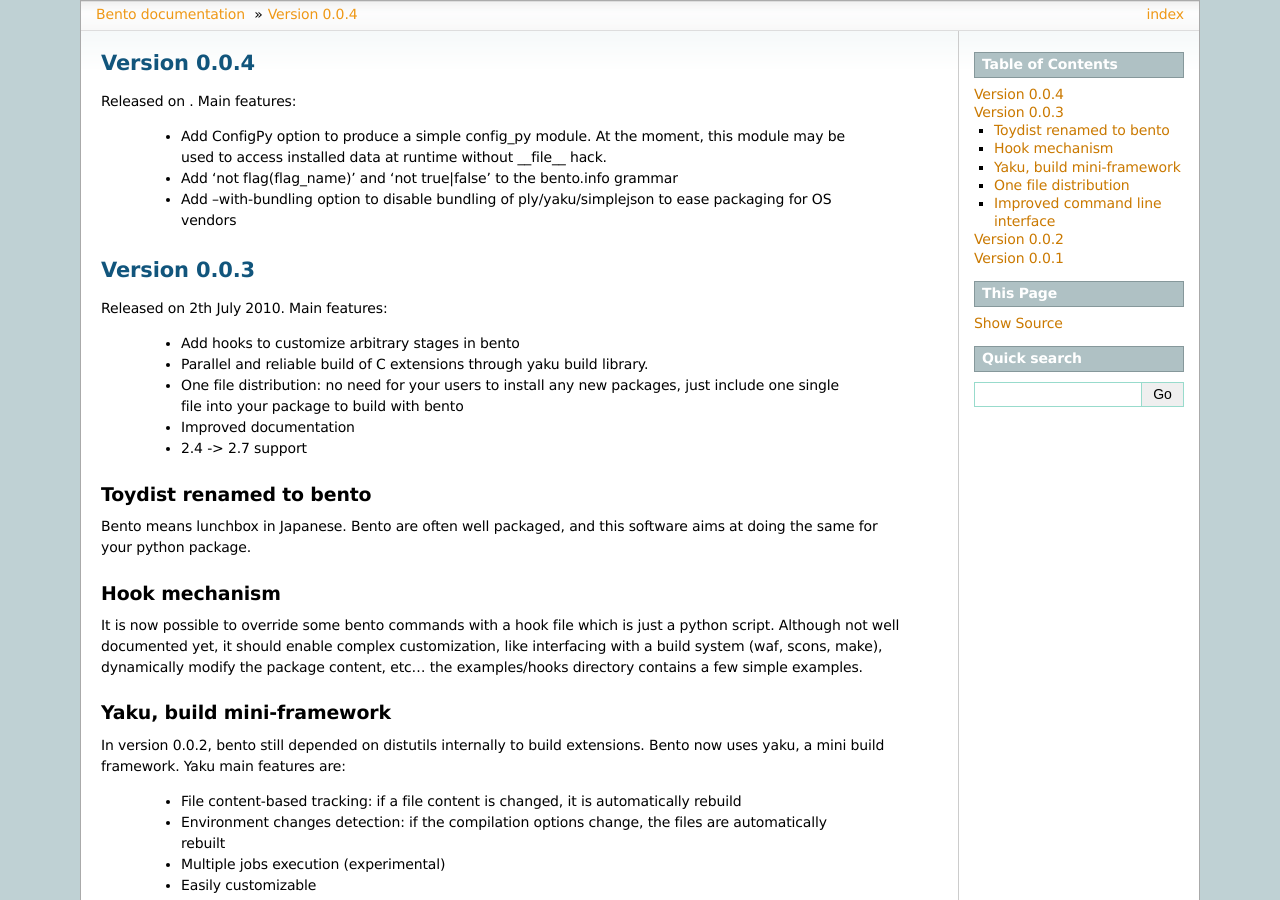
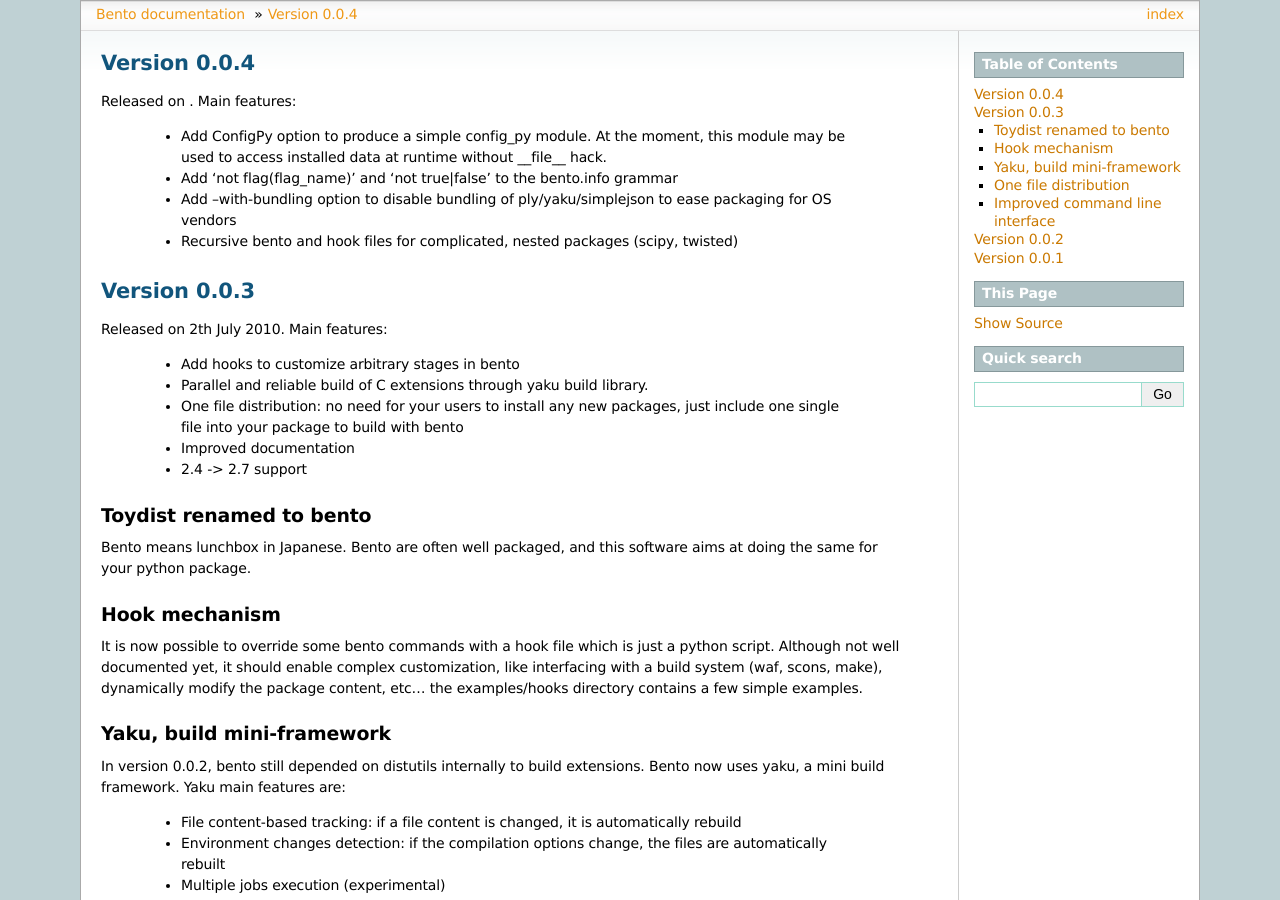
Before and after one commit to cournape/Bento, a Sphinx documentation site: the page built from doc/source/version.rst, in a window 1280 px wide and 900 px high. Built offline with Sphinx 7.4.7, drawn with Linux system fonts in a browser that asks for light colours; the version number could not be read and is left out.

Commit message:
DOC: update version file.

```diff
--- a/doc/source/TODO.rst
+++ b/doc/source/TODO.rst
@@ -31,7 +31,6 @@
 
 0.0.4 goals:
 
-    - recursive bento.info
     - dynamic version (e.g. svn version appended to the build, etc...)
     - egg <-> wininst lossless conversion (on windows)
     - add basic distutils support
--- a/doc/source/version.rst
+++ b/doc/source/version.rst
@@ -10,6 +10,8 @@
       grammar
     - Add --with-bundling option to disable bundling of
       ply/yaku/simplejson to ease packaging for OS vendors
+    - Recursive bento and hook files for complicated, nested packages
+      (scipy, twisted)
 
 Version 0.0.3
 =============
```
